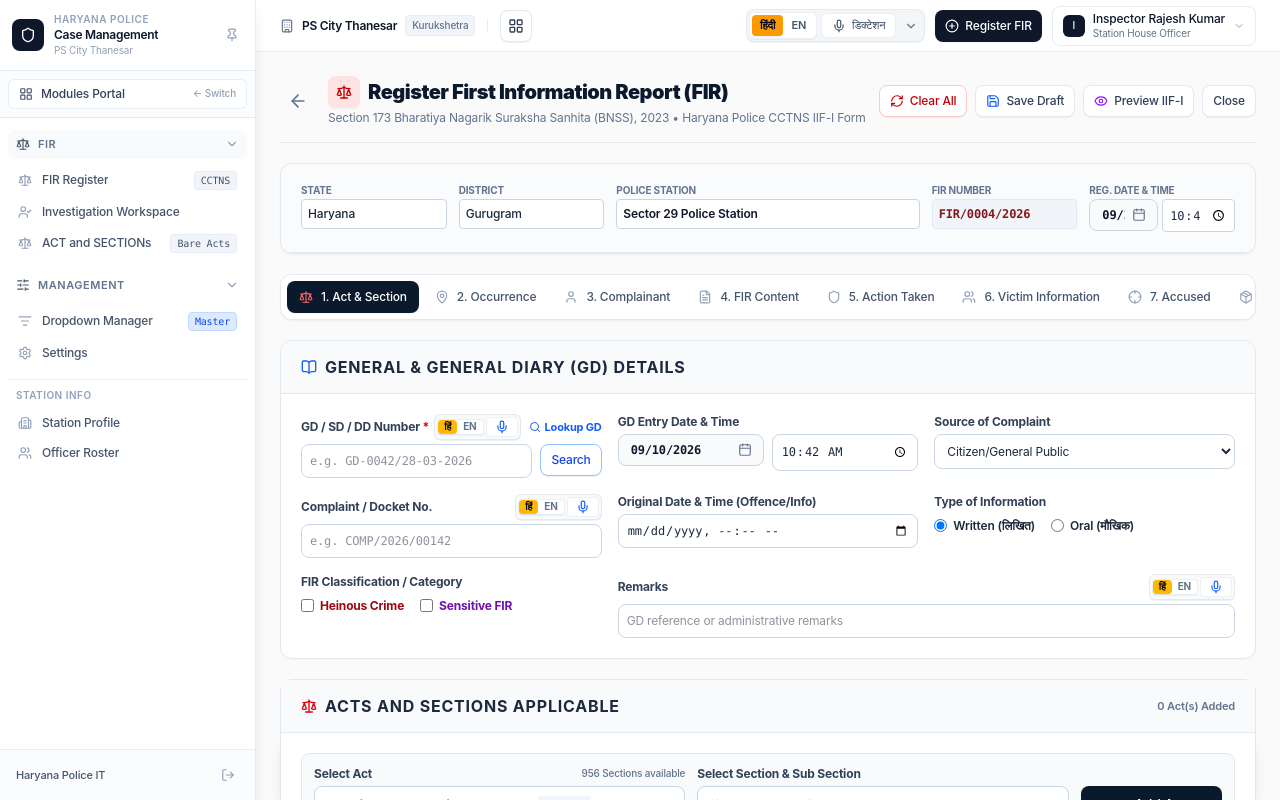
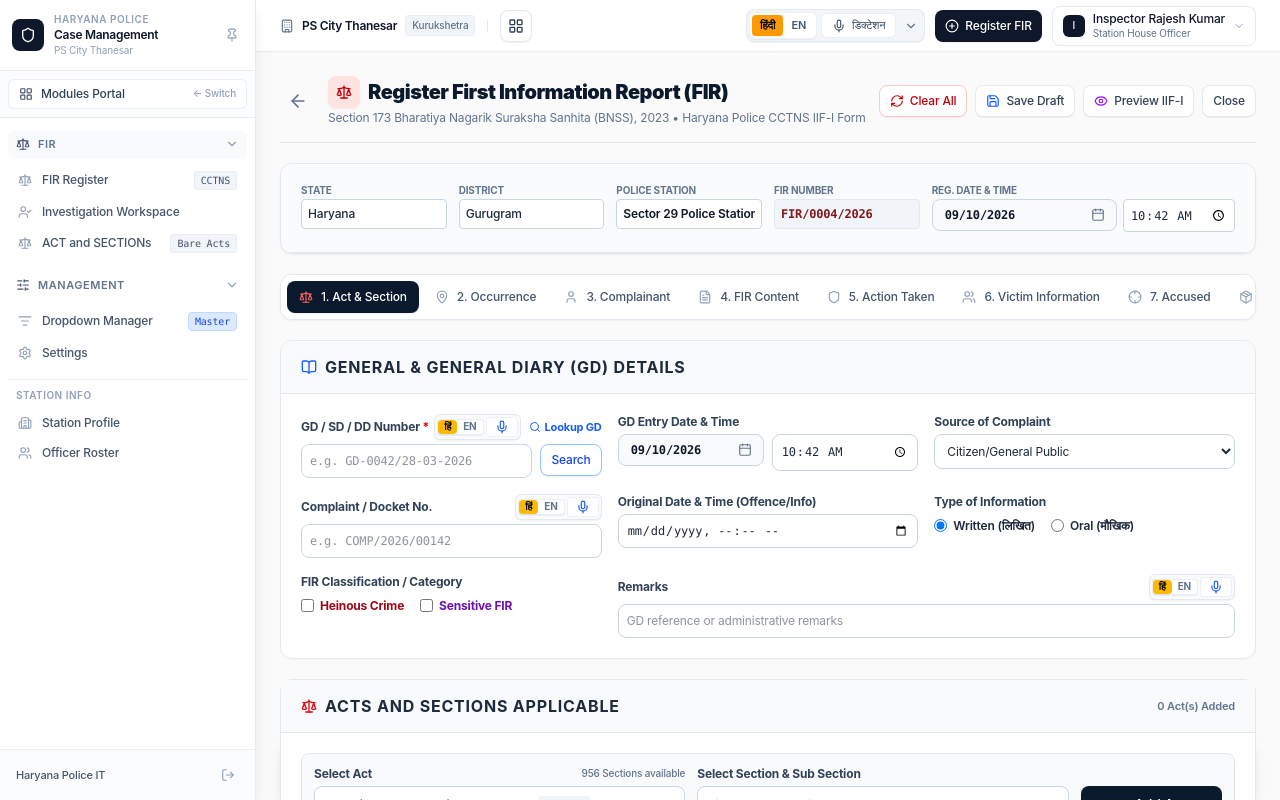
Before and after one commit to aikapil423-ux/CMS-AK, a Next.js app: page /fir/register in a window 1280 px wide. Shown: the top 800 px of the page. Built offline with nearby package versions, Linux system fonts and the light colour scheme.

Commit message:
Reduce horizontal size of Police Station column in FIR register header

```diff
--- a/src/app/fir/register/page.tsx
+++ b/src/app/fir/register/page.tsx
@@ -1263,7 +1263,7 @@
               className="w-full mt-0.5 p-1.5 rounded border border-slate-300 bg-white font-medium text-xs"
             />
           </div>
-          <div className="col-span-2">
+          <div>
             <label className="text-[10px] uppercase font-bold text-slate-500 block">Police Station</label>
             <input
               type="text"
@@ -1281,10 +1281,10 @@
               className="w-full mt-0.5 p-1.5 rounded border border-slate-200 bg-slate-100 font-mono font-bold text-red-900 text-xs"
             />
           </div>
-          <div>
+          <div className="col-span-2 sm:col-span-2">
             <label className="text-[10px] uppercase font-bold text-slate-500 block">Reg. Date &amp; Time</label>
-            <div className="flex gap-1 mt-0.5">
-              <div className="w-1/2">
+            <div className="flex gap-1.5 mt-0.5">
+              <div className="flex-1">
                 <DatePickerDDMMYYYY
                   value={firDate}
                   onChange={(e) => setFirDate(e.target.value)}
@@ -1296,7 +1296,7 @@
                 type="time"
                 value={firTime}
                 onChange={(e) => setFirTime(e.target.value)}
-                className="w-1/2 p-1.5 rounded border border-slate-300 bg-white text-xs font-mono"
+                className="w-24 sm:w-28 p-1.5 rounded border border-slate-300 bg-white text-xs font-mono"
               />
             </div>
           </div>
```
